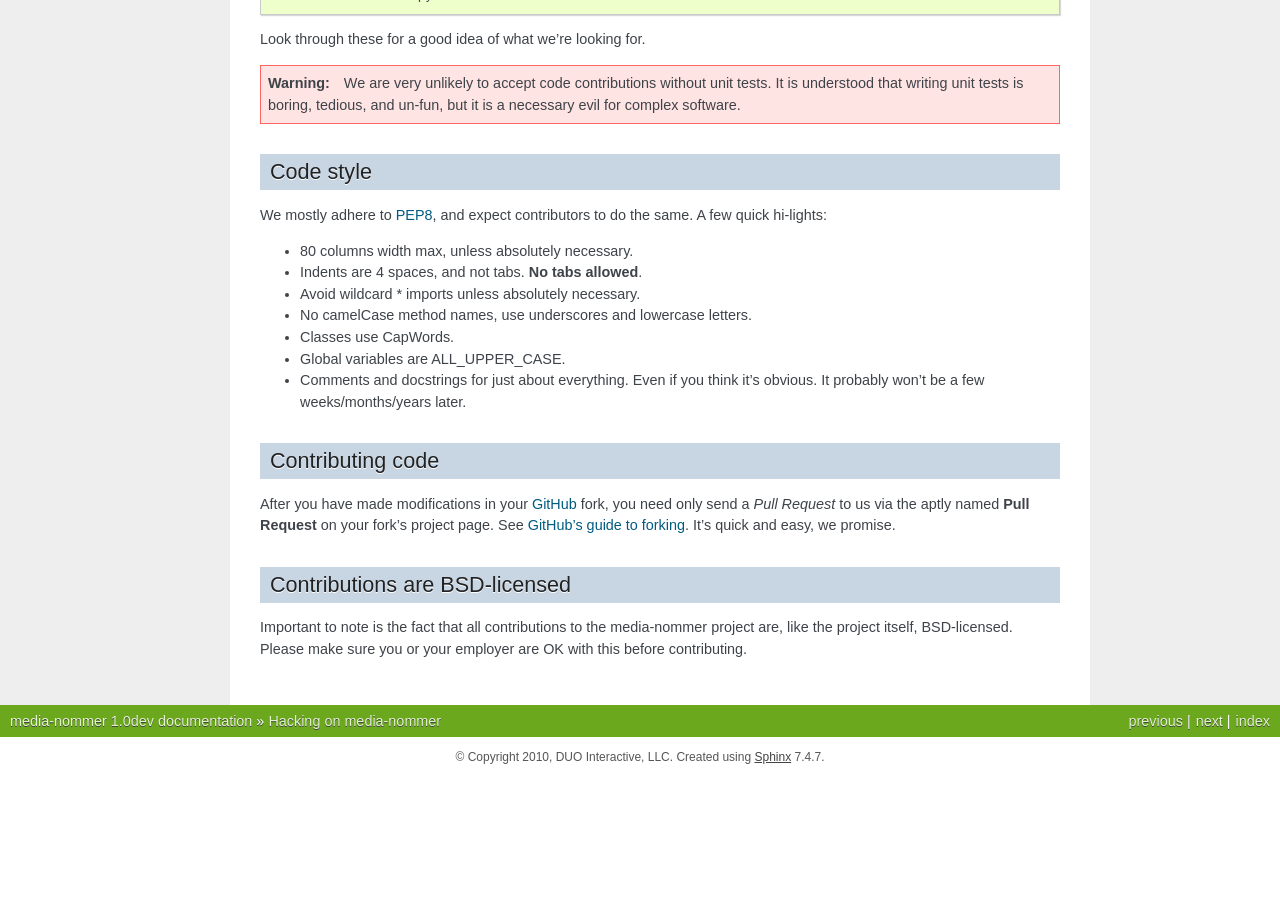
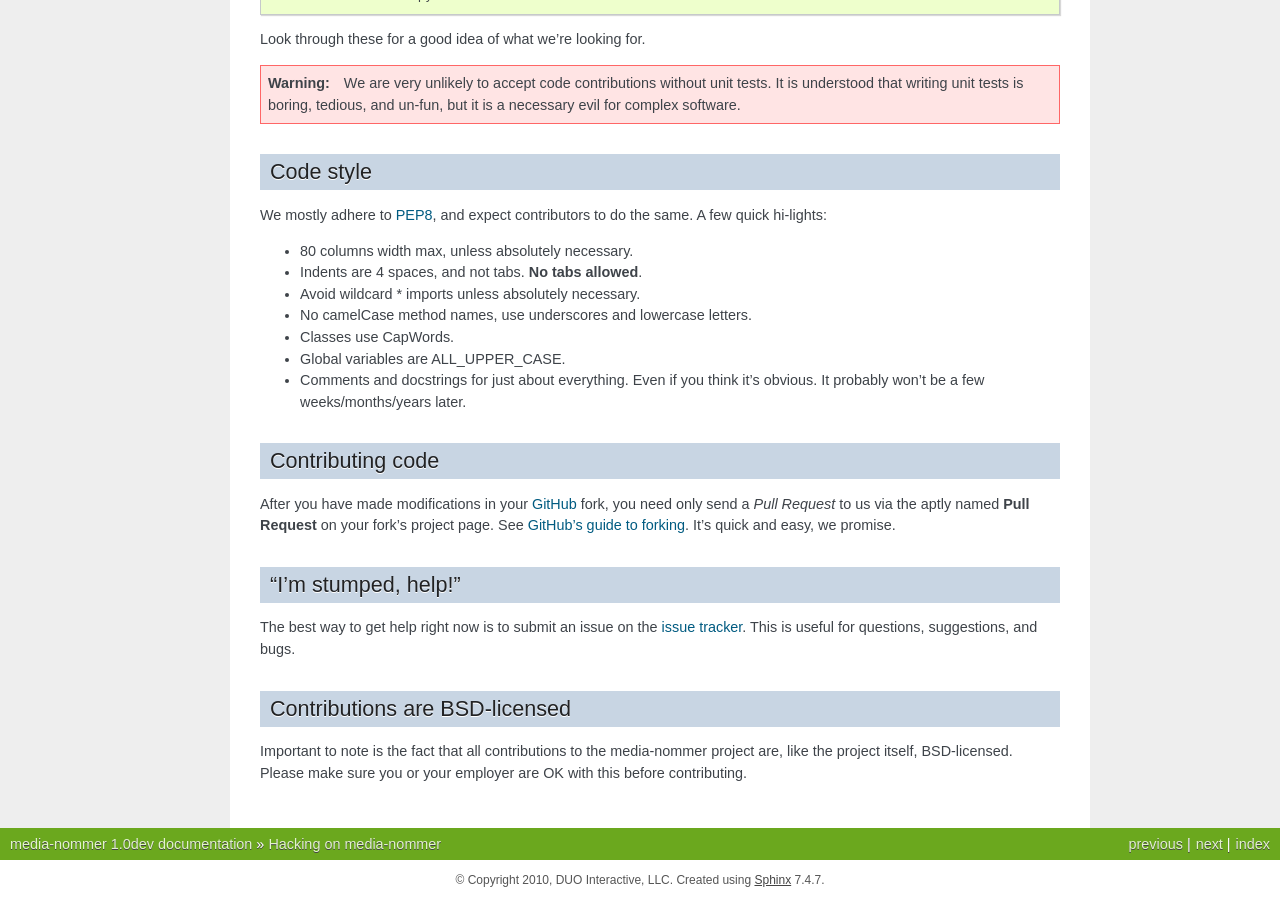
Before and after one commit to duointeractive/media-nommer, a Sphinx documentation site: the page built from doc_src/source/hacking.rst, in a window 1280 px wide and 900 px high, scrolled down 1133 px. Built offline with Sphinx 7.4.7, drawn with Linux system fonts in a browser that asks for light colours; before the commit the page ends 1910 px from its top, so only the background shows below that.

Commit message:
Added a 'help me ' section.

```diff
--- a/doc_src/source/hacking.rst
+++ b/doc_src/source/hacking.rst
@@ -105,6 +105,12 @@ a *Pull Request* to us via the aptly named **Pull Request** on your fork's
 project page. See `GitHub's guide to forking`_. It's quick and easy, we
 promise.
 
+"I'm stumped, help!"
+--------------------
+
+The best way to get help right now is to submit an issue on the `issue tracker`_.
+This is useful for questions, suggestions, and bugs.
+
 Contributions are BSD-licensed
 ------------------------------
 
```
